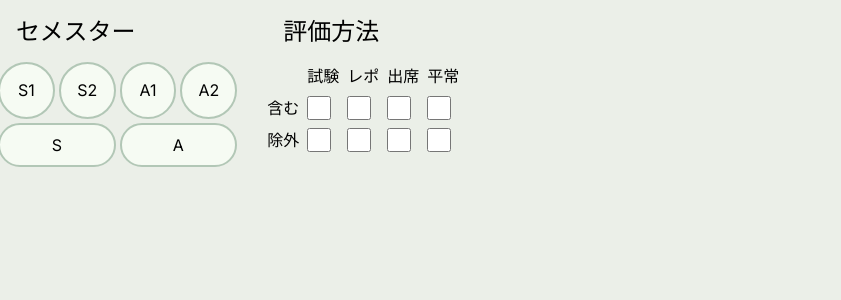
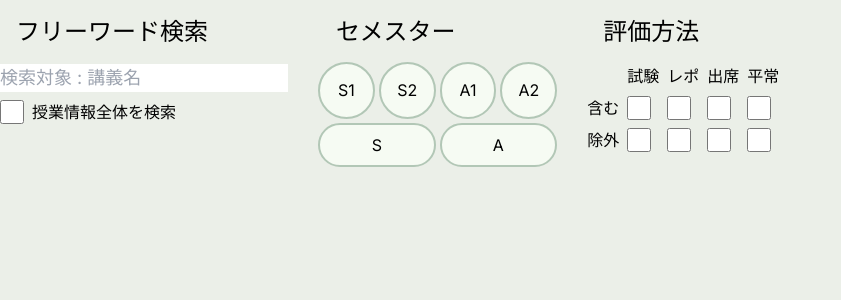
Before and after one commit to ut-code/syllabus-next, a Next.js app: page /components/FilterUI/Sample in a window 1280 px wide. Shown: the top 300 px of the page, without its empty margins (0-841 px from the left). Built offline with nearby package versions, Linux system fonts and the light colour scheme.

Commit message:
[add] freeword

```diff
--- /dev/null
+++ b/src/app/components/FilterUI/FilterComponents/Freeword.tsx
@@ -0,0 +1,43 @@
+/*
+ * フリーワード検索のコンポーネントを定義する
+ */
+
+"use client";
+import React from "react";
+import Checkbox from "../UI/Checkbox";
+
+/**
+ * フリーワード検索のプロパティ
+ */
+interface FreewordProp {
+  isFreewordForSyllabusDetail?: boolean;
+  setFreewordTarget: (isFreewordForSyllabusDetail: boolean) => void;
+}
+
+/**
+ * フリーワード検索のコンポーネント
+ * @param prop フリーワード検索のプロパティ
+ * @returns コンポーネント
+ */
+export const Freeword: React.FC<FreewordProp> = (prop: FreewordProp) => {
+  const isFreewordForSyllabusDetail = prop.isFreewordForSyllabusDetail ?? false;
+  return (
+    <div>
+      <input
+        className="text-lg w-72 block"
+        placeholder={
+          "検索対象 : " +
+          (isFreewordForSyllabusDetail ? "授業情報全体" : "講義名")
+        }
+      />
+      <label className="flex items-center mt-2">
+        <Checkbox
+          checked={isFreewordForSyllabusDetail}
+          onChange={prop.setFreewordTarget}
+          className="mr-2"
+        />
+        授業情報全体を検索
+      </label>
+    </div>
+  );
+};
--- a/src/app/components/FilterUI/FilterUI.tsx
+++ b/src/app/components/FilterUI/FilterUI.tsx
@@ -8,6 +8,7 @@ import { ClassType, Evaluation, Semester } from "@/app/type";
 import { SemestersCheckbox } from "./FilterComponents/Semester";
 import { FilterCard } from "./UI/FilterCard";
 import { EvaluationFilter } from "./FilterComponents/Evaluation";
+import { Freeword } from "./FilterComponents/Freeword";
 
 /**
  *  フィルタの型定義
@@ -32,6 +33,15 @@ export const FilterUI: React.FC = () => {
 
   return (
     <div className="flex gap-8 flex-wrap">
+      <FilterCard title={"フリーワード検索"}>
+        <Freeword
+          isFreewordForSyllabusDetail={filter.isFreewordForSyllabusDetail}
+          setFreewordTarget={(isFreewordForSyllabusDetail) =>
+            setFilter({ ...filter, isFreewordForSyllabusDetail })
+          }
+        />
+      </FilterCard>
+
       <FilterCard title={"セメスター"}>
         <SemestersCheckbox
           selectedSemesters={filter.semesters}
```
